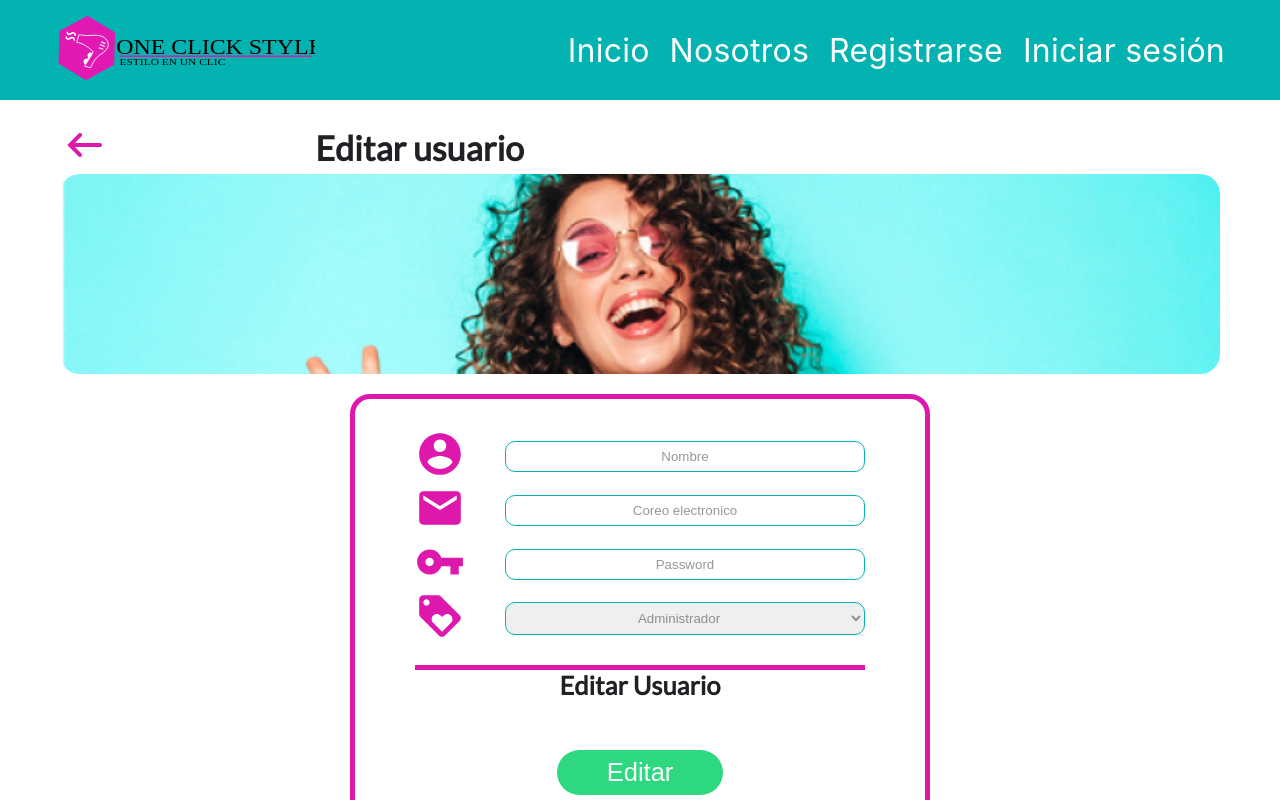
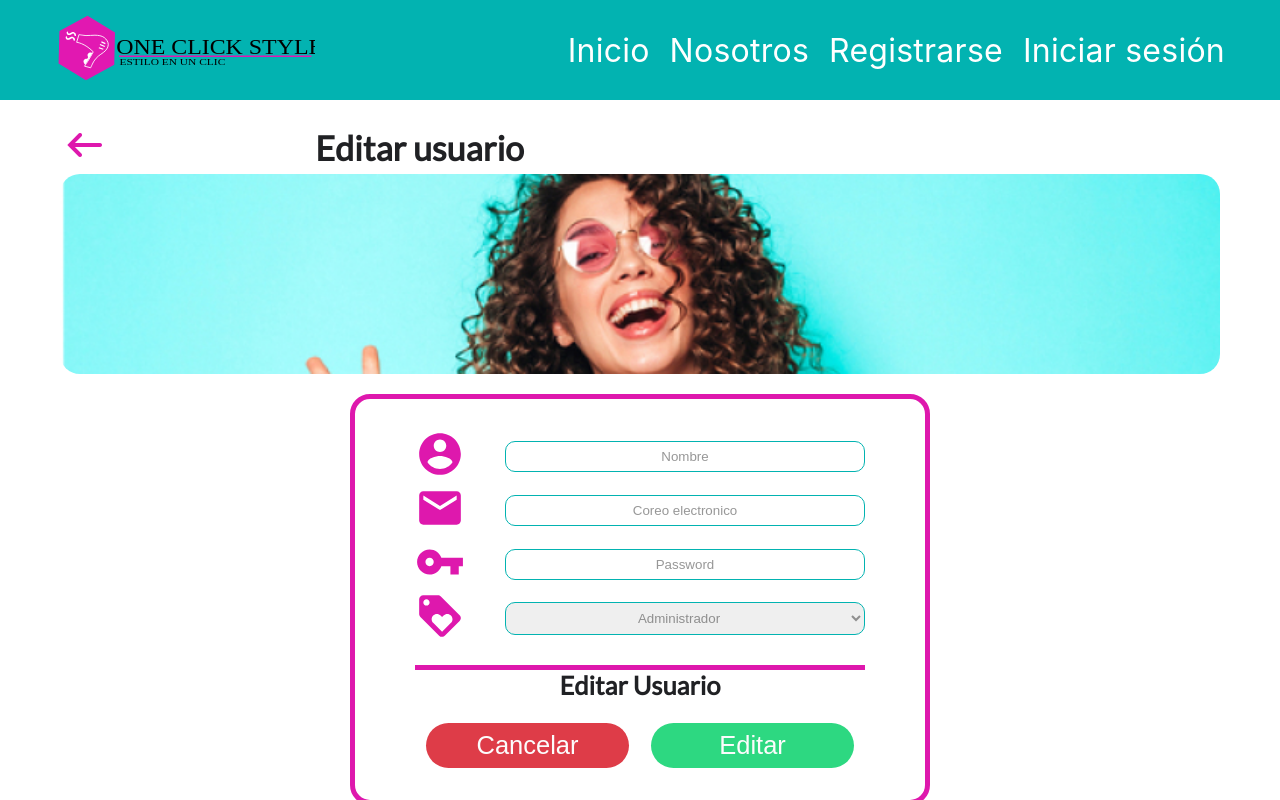
Before and after one commit to Falcons-Devs/frontend, a React app: page /admin-edit-user in a window 1280 px wide. Shown: the top 800 px of the page. Built offline with nearby package versions, Linux system fonts and the light colour scheme; a web font is replaced by a local one.

Commit message:
<REFACTOR> Refactoring and improve design of forms

```diff
--- a/src/components/AdminForms/index.js
+++ b/src/components/AdminForms/index.js
@@ -13,23 +13,21 @@ import {
   Title,
   CancelButton,
   CreateButton,
+  InputContainer,
 } from "./styles";
 
-export const AdminForms = ({actionUser, buttonAction, type}) => {
+export const AdminForms = ({ actionUser, buttonAction, type }) => {
   useEffect(() => {
     window.scroll(0, 0);
   });
 
-let contenido = (type === "Usuario")?(
-    <form>
+  let contenido =
+    type === "Usuario" ? (
+      <InputContainer>
         <div>
           <label htmlFor="name">
             {" "}
-        <IconAccountCircle
-          width="50px"
-          height="50px"
-          fill="#DE18AD"
-        />{" "}
+            <IconAccountCircle width="50px" height="50px" fill="#DE18AD" />{" "}
           </label>
           <input type="text" id="name" placeholder="Nombre" />
         </div>
@@ -43,11 +41,7 @@ let contenido = (type === "Usuario")?(
         <div>
           <label htmlFor="password">
             {" "}
-        <IconPassword
-          width="50px"
-          height="50px"
-          fill="#DE18AD"
-        />{" "}
+            <IconPassword width="50px" height="50px" fill="#DE18AD" />{" "}
           </label>
           <input type="password" id="password" placeholder="Password" />
         </div>
@@ -62,17 +56,13 @@ let contenido = (type === "Usuario")?(
             <option value="client">Cliente</option>
           </select>
         </div>
-    </form>
+      </InputContainer>
     ) : (
-    <form>
+      <InputContainer>
         <div>
           <label htmlFor="name">
             {" "}
-        <IconAccountCircle
-          width="50px"
-          height="50px"
-          fill="#DE18AD"
-            />{" "}
+            <IconAccountCircle width="50px" height="50px" fill="#DE18AD" />{" "}
           </label>
           <input type="text" id="name" placeholder="Nombre" />
         </div>
@@ -86,29 +76,45 @@ let contenido = (type === "Usuario")?(
         <div>
           <label htmlFor="duration">
             {" "}
-            <IconDuration
-              width="50px"
-              height="50px"
-              fill="#DE18AD"
-            />{" "}
+            <IconDuration width="50px" height="50px" fill="#DE18AD" />{" "}
           </label>
-          <input
-            type="number"
-            id="duration"
-            placeholder="Duracion (horas)"
-          />
+          <input type="number" id="duration" placeholder="Duracion (horas)" />
         </div>
-    </form>
-        )
+      </InputContainer>
+    );
+  if (type === "Esteticista") {
+    contenido = (
+      <InputContainer>
+        <div>
+          <label htmlFor="name">
+            {" "}
+            <IconAccountCircle width="50px" height="50px" fill="#DE18AD" />{" "}
+          </label>
+          <input type="text" id="name" placeholder="Nombre" />
+        </div>
+        <div>
+          <label htmlFor="email">
+            {" "}
+            <IconEmail width="50px" height="50px" fill="#DE18AD" />{" "}
+          </label>
+          <input type="text" id="email" placeholder="Coreo electronico" />
+        </div>
+        <div>
+          <label htmlFor="password">
+            {" "}
+            <IconPassword width="50px" height="50px" fill="#DE18AD" />{" "}
+          </label>
+          <input type="password" id="password" placeholder="Password" />
+        </div>
+      </InputContainer>
+    );
+  }
 
   return (
-
     <Form>
       <SectionForm>
         {contenido}
-
         <Title> {actionUser}</Title>
-
         <CreateButton>
           <Buttons color="#2DD881" value={buttonAction} />
         </CreateButton>
@@ -116,8 +122,6 @@ let contenido = (type === "Usuario")?(
           <Buttons color="#DE3C48" value="Cancelar" />
         </CancelButton>
       </SectionForm>
-
     </Form>
   );
-
 };
--- a/src/components/AdminForms/styles.js
+++ b/src/components/AdminForms/styles.js
@@ -12,7 +12,6 @@ export const Wrap = styled.div`
   /* Responsive */
   @media (max-width: 768px) {
     width: 90vw;
-    height: calc(100vh - 200px);
   }
 `;
 export const Form = styled.div`
@@ -22,14 +21,6 @@ export const Form = styled.div`
   display: flex;
   justify-content: center;
 `;
-export const CancelButton = styled.div`
-  grid-column: 1 / 2;
-  grid-row: 4 / 5;
-`;
-export const CreateButton = styled.div`
-  grid-column: 2 / 3;
-  grid-row: 4 / 5;
-`;
 export const SectionForm = styled.section`
   width: 50%;
   border: 5px solid #de18ad;
@@ -37,6 +28,9 @@ export const SectionForm = styled.section`
   padding: 30px 60px;
   margin-block-end: 20px;
   font-family: "Lato", sans-serif;
+  display: grid;
+  grid-template-columns: 1fr 1fr;
+  grid-template-rows: 1fr 75px 50px;
   /* Responsive */
   @media (max-width: 768px) {
     width: 75vw;
@@ -44,7 +38,7 @@ export const SectionForm = styled.section`
 
   h2 {
     text-align: center;
-    margin-bottom: 20px;
+    margin: 20px 0;
   }
 
   div {
@@ -82,13 +76,29 @@ export const SectionForm = styled.section`
   }
 `;
 
+export const InputContainer = styled.form`
+  grid-column: 1 / 3;
+  grid-row: 1 / 2;
+`;
+
 export const Title = styled.h2`
   margin-top: 20px;
   width: 100%;
   border-top: 5px solid #de18ad;
   text-align: center;
+  grid-column: 1 / 3;
+  grid-row: 2 / 3;
   /* Responsive */
   @media (max-width: 768px) {
     font-size: 32px;
   }
 `;
+
+export const CancelButton = styled.div`
+  grid-column: 1 / 2;
+  grid-row: 3 / 4;
+`;
+export const CreateButton = styled.div`
+  grid-column: 2 / 3;
+  grid-row: 3 / 4;
+`;
--- a/src/components/Buttons/styles.js
+++ b/src/components/Buttons/styles.js
@@ -3,12 +3,14 @@ import styled from "styled-components";
 export const Button = styled.button`
   color: #fcfcfc;
   display: flex;
+  justify-content: center;
   font-size: 1.5em;
   background-color: ${(props) => props.color};
   padding: 8px 50px;
   border-radius: 50px;
   margin: 30px auto;
   cursor: pointer;
+  width: 90%;
   /* Responsive */
   @media (max-width: 768px) {
     justify-content: ${(props) => (props.responsivetablet ? "center" : "")};
--- a/src/components/Main/Pages/Admin/Create-beautician/index.js
+++ b/src/components/Main/Pages/Admin/Create-beautician/index.js
@@ -1,14 +1,8 @@
 import React, { useEffect } from "react";
-import {
-  Container,
-  Main,
-  Hero,
-  Wrap,
-} from "./styles";
+import { Container, Main, Hero, Wrap } from "./styles";
 import { NameStatus } from "../../../../NameStatus";
 import { HeaderImages } from "../../../../HeaderImages";
 import { AdminForms } from "../../../../AdminForms";
-import { Link } from "@reach/router";
 
 export const CreateBeautician = () => {
   useEffect(() => {
@@ -23,9 +17,11 @@ export const CreateBeautician = () => {
         <Hero>
           <HeaderImages numberImg="2" />
         </Hero>
-
-        <AdminForms actionUser="Crear Esteticista" type="Usuario" buttonAction="Crear Esteticista"/>
-
+        <AdminForms
+          actionUser="Crear Esteticista"
+          type="Esteticista"
+          buttonAction="Crear"
+        />
       </Container>
     </Wrap>
   );
--- a/src/components/Main/Pages/Admin/Create-procedure/index.js
+++ b/src/components/Main/Pages/Admin/Create-procedure/index.js
@@ -33,8 +33,7 @@ export const CreateProcedure = () => {
           <HeaderImages numberImg="1" />
         </Hero>
 
-        <AdminForms actionUser="Crear Procedimiento" buttonAction="Crear Procedimiento"/>
-
+        <AdminForms actionUser="Crear Procedimiento" buttonAction="Crear" />
       </Container>
     </Wrap>
   );
```
Lines whose indentation alone changed are shown as unchanged.
